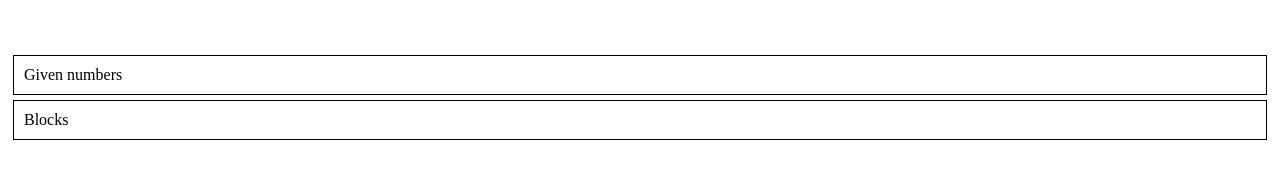
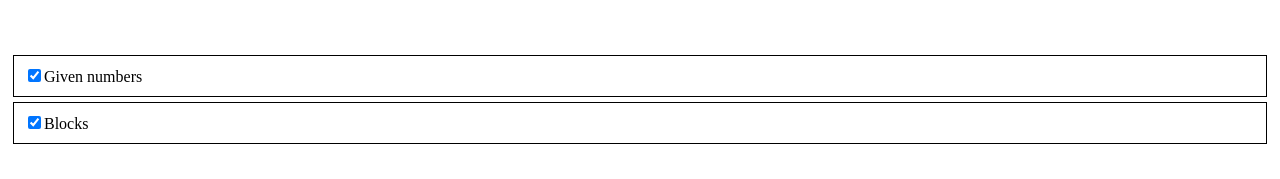
Before and after one commit to semiexp/puzzle-webapp, a React (Vite) app in the folder packages/sudoku-editor/: page / in a window 1280 px wide. Shown: the part 422-601 px from the top of the page. Built offline with nearby package versions, Linux system fonts and the light colour scheme.

Commit message:
add checkboxes to enable/disable rules

```diff
--- a/packages/sudoku-editor/src/editor.tsx
+++ b/packages/sudoku-editor/src/editor.tsx
@@ -5,6 +5,7 @@ import { allRules } from "./rules/rules";
 
 export type Problem = {
   size: number;
+  enabledRules: string[];
   ruleData: Map<string, any>;
 };
 
@@ -20,6 +21,7 @@ export const defaultProblem = (size: number): Problem => {
   }
   return {
     size: size,
+    enabledRules: ["givenNumbers", "blocks"],
     ruleData: ruleData,
   };
 }
@@ -80,6 +82,11 @@ export const Editor = (props: EditorProps) => {
     const state = i === ruleState.selectedRuleIndex ? ruleState.ruleState : null;
     const data = problem.ruleData.get(rule.name);
 
+    // check if the rule is enabled
+    if (problem.enabledRules.indexOf(rule.name) < 0) {
+      continue;
+    }
+
     const renderResult = rule.render(state, data, renderOptions);
     for (const item of renderResult) {
       renderResults.push(item);
@@ -100,9 +107,17 @@ export const Editor = (props: EditorProps) => {
     dispatchEventRef.current = (event: EditorEvent) => {
       if (ruleState.selectedRuleIndex >= 0) {
         const rule = allRules[ruleState.selectedRuleIndex];
+
+        // currently selected rule is not enabled
+        if (problem.enabledRules.indexOf(rule.name) < 0) {
+          return;
+        }
+
+        // the rule does not handle this event
         if (rule.eventTypes.indexOf(event.type) < 0) {
           return;
         }
+
         const result = rule.reducer(ruleState.ruleState, problem.ruleData.get(rule.name), event);
         if (result.state) {
           setRuleState({ ...ruleState, ruleState: result.state });
@@ -185,6 +200,23 @@ export const Editor = (props: EditorProps) => {
     };
   }, []);
 
+  const onChangeEnabledRules = (targetRule: string, stateAfterChange: boolean) => {
+    const current = problem.enabledRules.indexOf(targetRule) >= 0;
+    if (current === stateAfterChange) {
+      return;
+    }
+
+    const newEnabledRules = stateAfterChange
+      ? [...problem.enabledRules, targetRule]
+      : problem.enabledRules.filter((rule) => rule !== targetRule);
+    const newProblem = {
+      ...problem,
+      enabledRules: newEnabledRules,
+    };
+
+    props.onChangeProblem(newProblem);
+  };
+
   return <div>
     <div>
       <svg width={svgSize} height={svgSize} onMouseDown={svgMouseDown}>
@@ -196,7 +228,11 @@ export const Editor = (props: EditorProps) => {
         const bgColor = ruleState.selectedRuleIndex === index ? "lightblue" : "white";
         return <div
           key={`rule-${index}`}
-          onClick={() => {
+          onClick={(e) => {
+            // TODO: maybe ad-hoc?
+            if (e.target instanceof HTMLInputElement) {
+              return;
+            }
             if (ruleState.selectedRuleIndex !== index) {
               setRuleState({ selectedRuleIndex: index, ruleState: rule.initialState });
             }
@@ -209,6 +245,9 @@ export const Editor = (props: EditorProps) => {
             cursor: "pointer",
           }}
         >
+          <input type="checkbox" onChange={(e) => {
+            onChangeEnabledRules(rule.name, e.target.checked);
+          }} checked={problem.enabledRules.indexOf(rule.name) >= 0} />
           {rule.description}
         </div>
       })}
```
